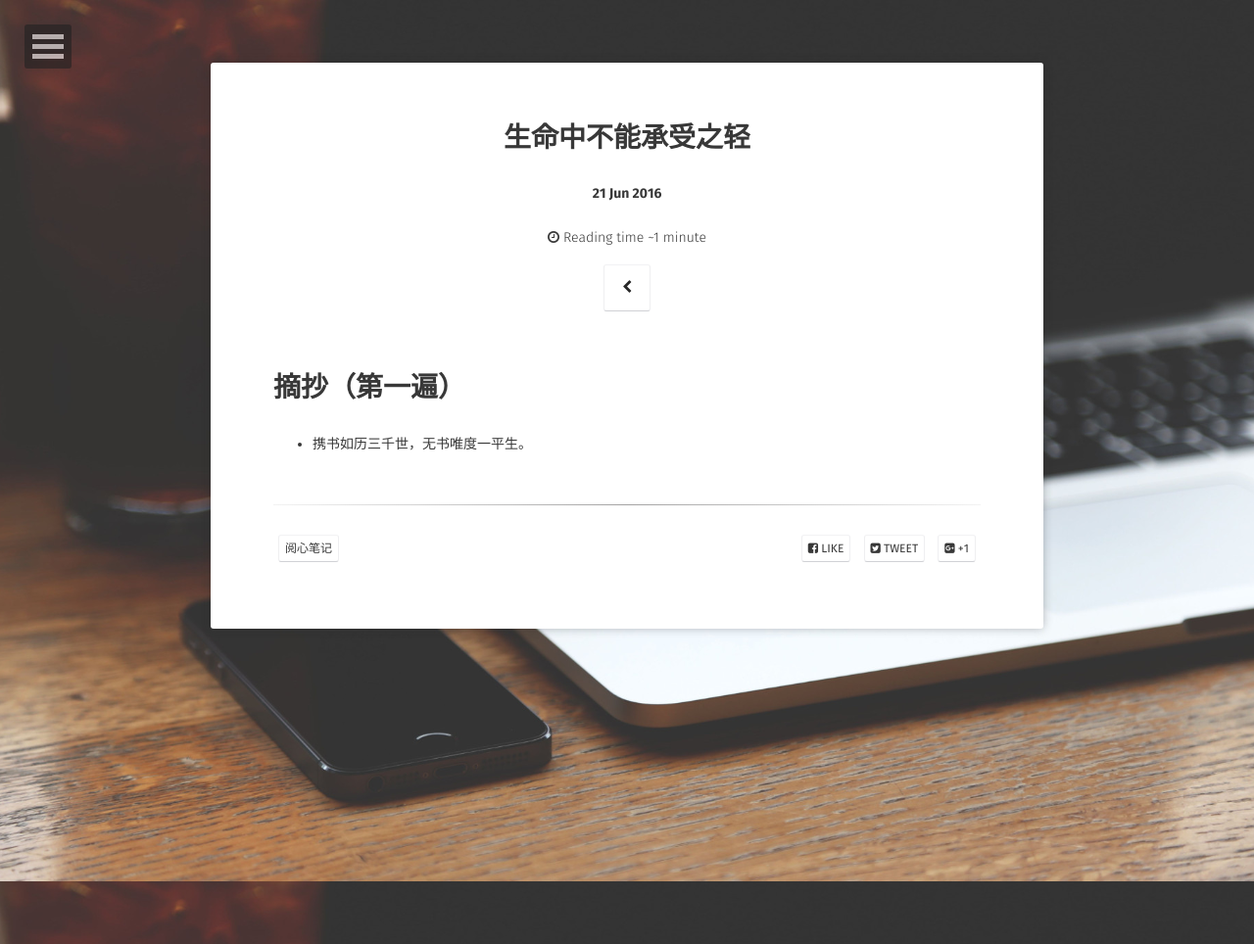
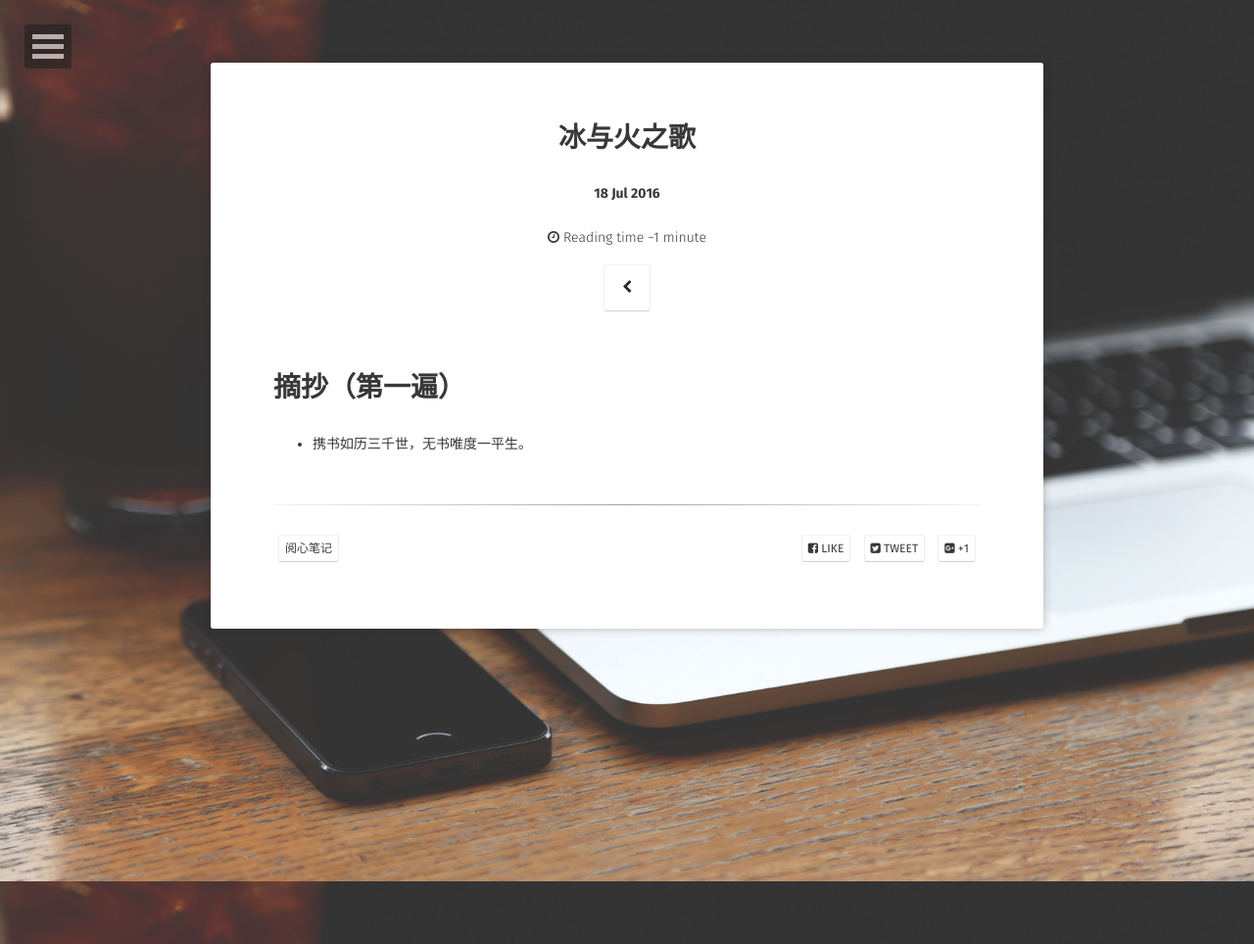
Before and after one commit to ridikuius/ridikuius.github.io, a Jekyll site: the page built from _posts/2016-07-18-《冰与火之歌》.md, in a window 1280 px wide. Shown: the whole page at 98% size. Built offline with Jekyll 4.4.1, drawn with Linux system fonts in a browser that asks for light colours; some web fonts are replaced; comment, search, counter and statistics services are not loaded.

Commit message:
Update 2016-07-18-《冰与火之歌》.md

```diff
--- a/_posts/2016-07-18-《冰与火之歌》.md
+++ b/_posts/2016-07-18-《冰与火之歌》.md
@@ -1,8 +1,8 @@
 ---
 layout: post
-title:  "生命中不能承受之轻"
-date:   2016-06-21
-excerpt: "《生命中不能承受之轻》——阅心笔记."
+title:  "冰与火之歌"
+date:   2016-07-18
+excerpt: "《冰与火之歌》——阅心笔记."
 project: true
 tag:
 - 阅心笔记
```
